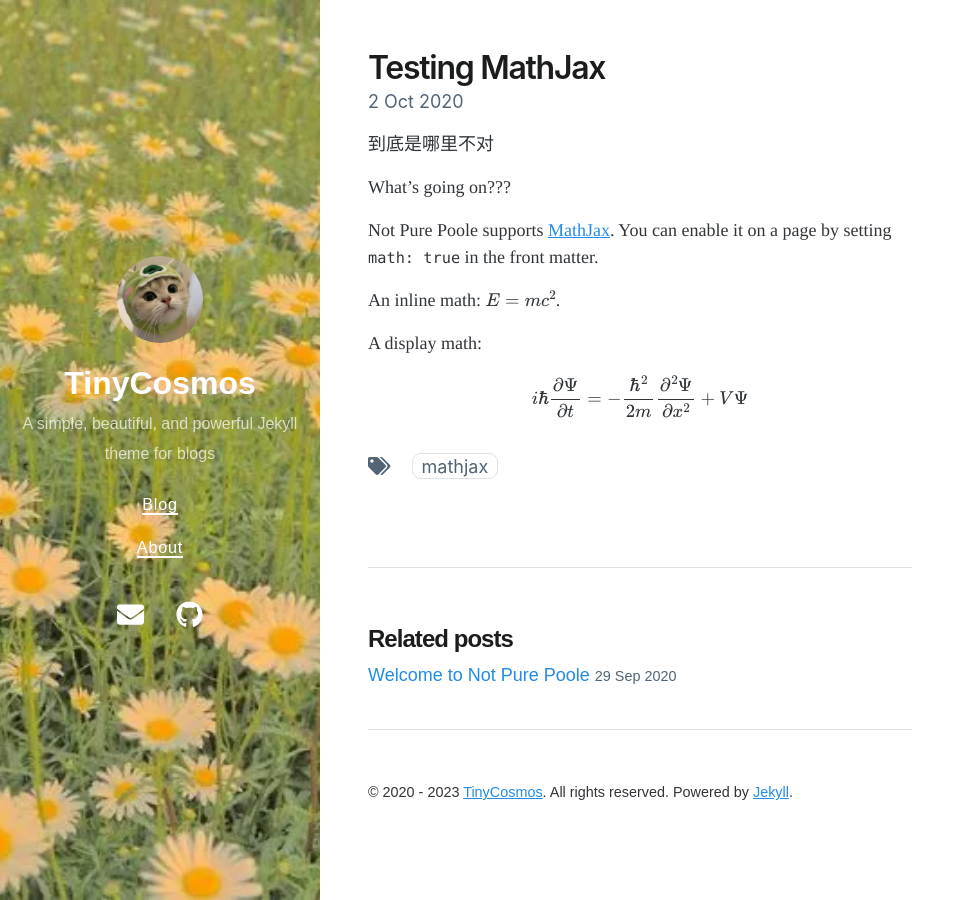
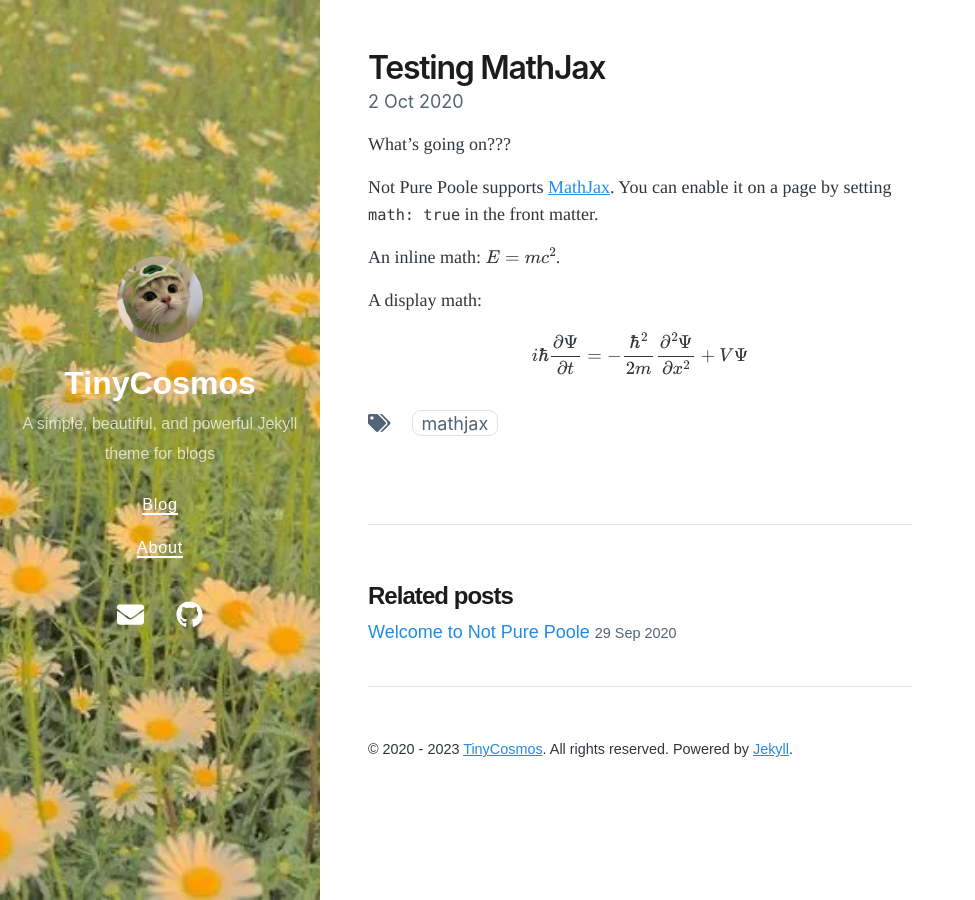
Before and after one commit to TinyCosmos/TinyCosmos.github.io, a Jekyll site: the page built from _posts/2020-10-02-testing-mathjax.md, in a window 1280 px wide. Shown: the whole page, without its empty margins (0-975 px from the left). Built offline with Jekyll 4.4.1, drawn with Linux system fonts in a browser that asks for light colours; nearby versions of some CDN libraries.

Commit message:
test
test

```diff
--- a/_posts/2020-10-02-testing-mathjax.md
+++ b/_posts/2020-10-02-testing-mathjax.md
@@ -5,9 +5,6 @@ tags: mathjax
 math: true
 date: 2020-10-02 15:32 +0800
 ---
-
-
-到底是哪里不对
 
 What's going on???
 
```
